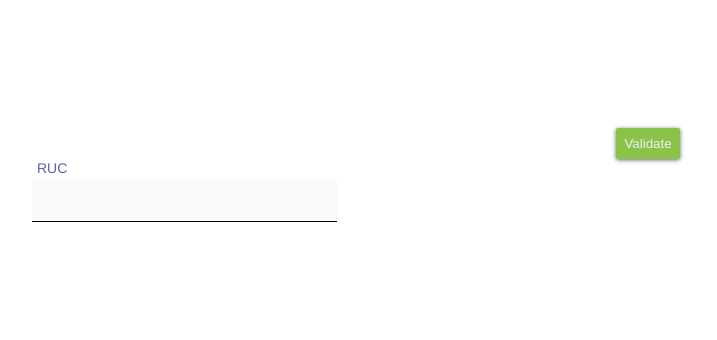
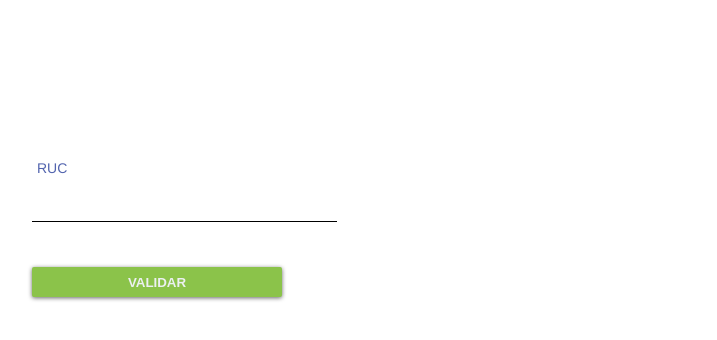
Before and after one commit to GioDavid/vue-ecuadorian-id-validation, a Vue app: page / in a window 1280 px wide. Shown: the top 340 px of the page, without its empty margins (0-717 px from the left). Built offline with nearby package versions, Linux system fonts and the light colour scheme.

Commit message:
set custom validation to show input has bad value

```diff
--- a/src/App.vue
+++ b/src/App.vue
@@ -2,9 +2,9 @@
 <template>
   <div id="app" class="main-container">
     <form class="main-container__form" action="/">
-      <vue-ruc-input :required='false' id="rucInput" ref="rucInput"></vue-ruc-input>
+      <vue-ruc-input class="main-container__ruc-input" :required='false' id="rucInput" ref="rucInput"></vue-ruc-input>
     </form>
-    <button class="main-container__button" @click="validate" >Validate</button>
+    <button class="main-container__button" @click="validate" >VALIDAR</button>
   </div>
 </template>
 
@@ -39,14 +39,22 @@
   .main-container__form {
     padding-top: 60px;
     padding-left: 24px;
-    width: 400px;
+  }
+
+  /* RUC INPUT ------------------------------- */
+  .main-container__ruc-input {
+    width: 300px;
   }
 
   /* BUTTON ------------------------------- */
   .main-container__button {
+    display: block;
+    font-weight: 900;
     margin: 8px;
     margin-left: 24px;
     padding: 8px;
+    width: 250px;
+    height: 30px;
 
     overflow: hidden;
 
--- a/src/components/vueRucInput.vue
+++ b/src/components/vueRucInput.vue
@@ -6,8 +6,8 @@ Copyright (c) 2017 David Proaño <davisxdpfr@gmail.com>. All rights reserved.
   <div id="rucContainer" class="main-container">
       <input class="main-container__input" type= "text"
              pattern="\d*" maxlength="13" title="Ingrese solo digitos!"
-             v-bind:required="isRequired"
-             v-model="identification"  v-bind:style="inputStyle"/>
+             :required="isRequired"  ref="input"
+             v-model="identification" :style="inputStyle"/>
       <span class="main-container__highlight"></span>
       <span class="main-container__bar"></span>
       <label class="main-container__label">{{label}}</label>
@@ -40,7 +40,7 @@ Copyright (c) 2017 David Proaño <davisxdpfr@gmail.com>. All rights reserved.
          *  Object that is going to be bind to input style
          */
         inputStyle: {
-          backgroundColor: '#fafafa',
+          backgroundColor: '#fff',
           borderColor: '#212121',
           borderBottom: '1px solid'
         },
@@ -77,7 +77,13 @@ Copyright (c) 2017 David Proaño <davisxdpfr@gmail.com>. All rights reserved.
     watch: {
       // whenever isValid changes, this function will run
       isValid: function (value) {
-        this.inputStyle = (value) ? this.validInputStyle : this.errorInputStyle
+        if (value) {
+          this.$refs.input.setCustomValidity('')
+          this.inputStyle = this.validInputStyle
+        } else {
+          this.$refs.input.setCustomValidity(this.message)
+          this.inputStyle = this.errorInputStyle
+        }
       }
     },
 
@@ -87,8 +93,10 @@ Copyright (c) 2017 David Proaño <davisxdpfr@gmail.com>. All rights reserved.
 <style scoped>
   /* CONTAINER ------------------------------- */
   .main-container {
-    position: absolute;
+    position: relative;
     margin-bottom:45px;
+    display: flex;
+    flex-direction: column;
   }
 
   /* INPUT ======================================= */
```
Also changed, not shown: 1 other file (tests, documents, lock files or other folders).
